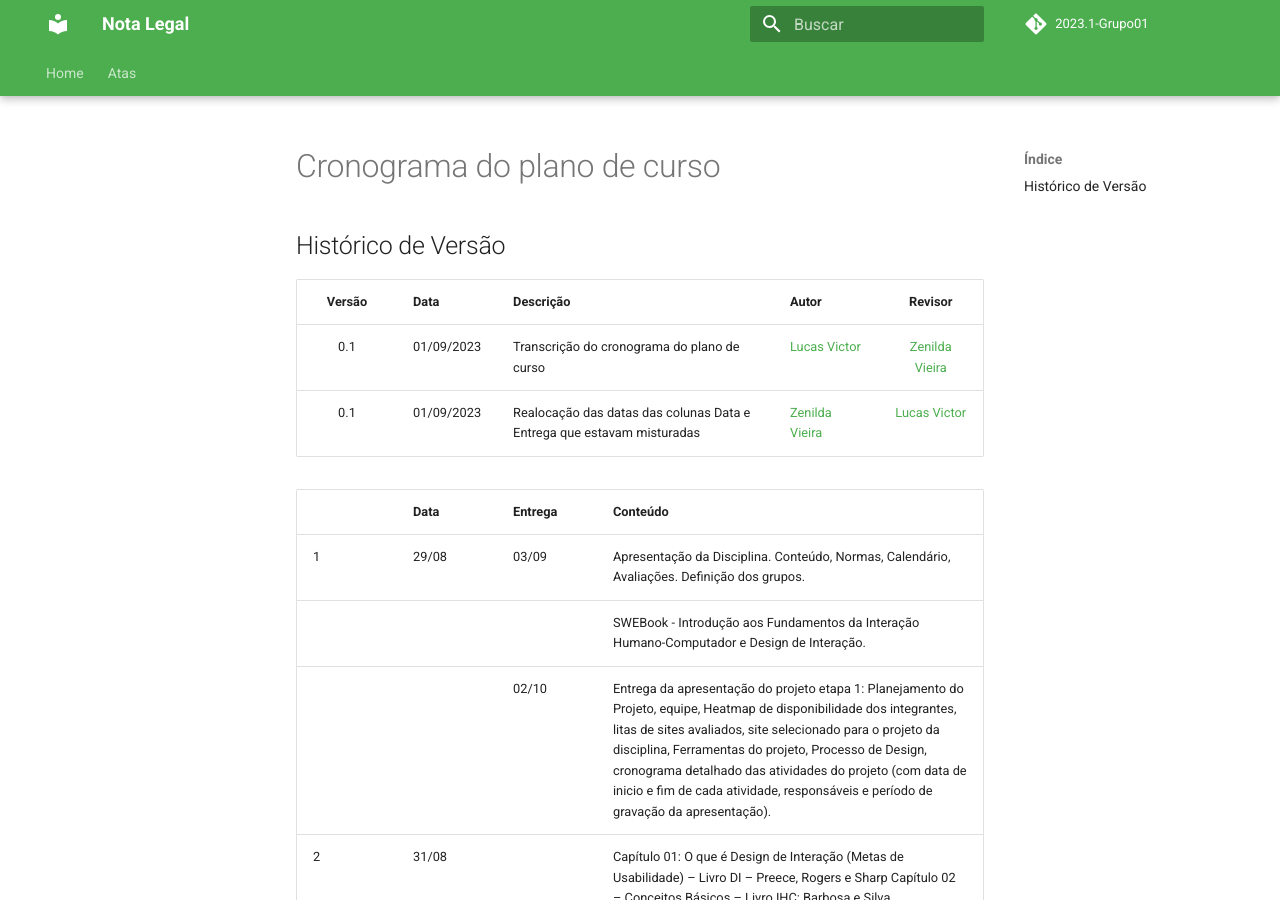
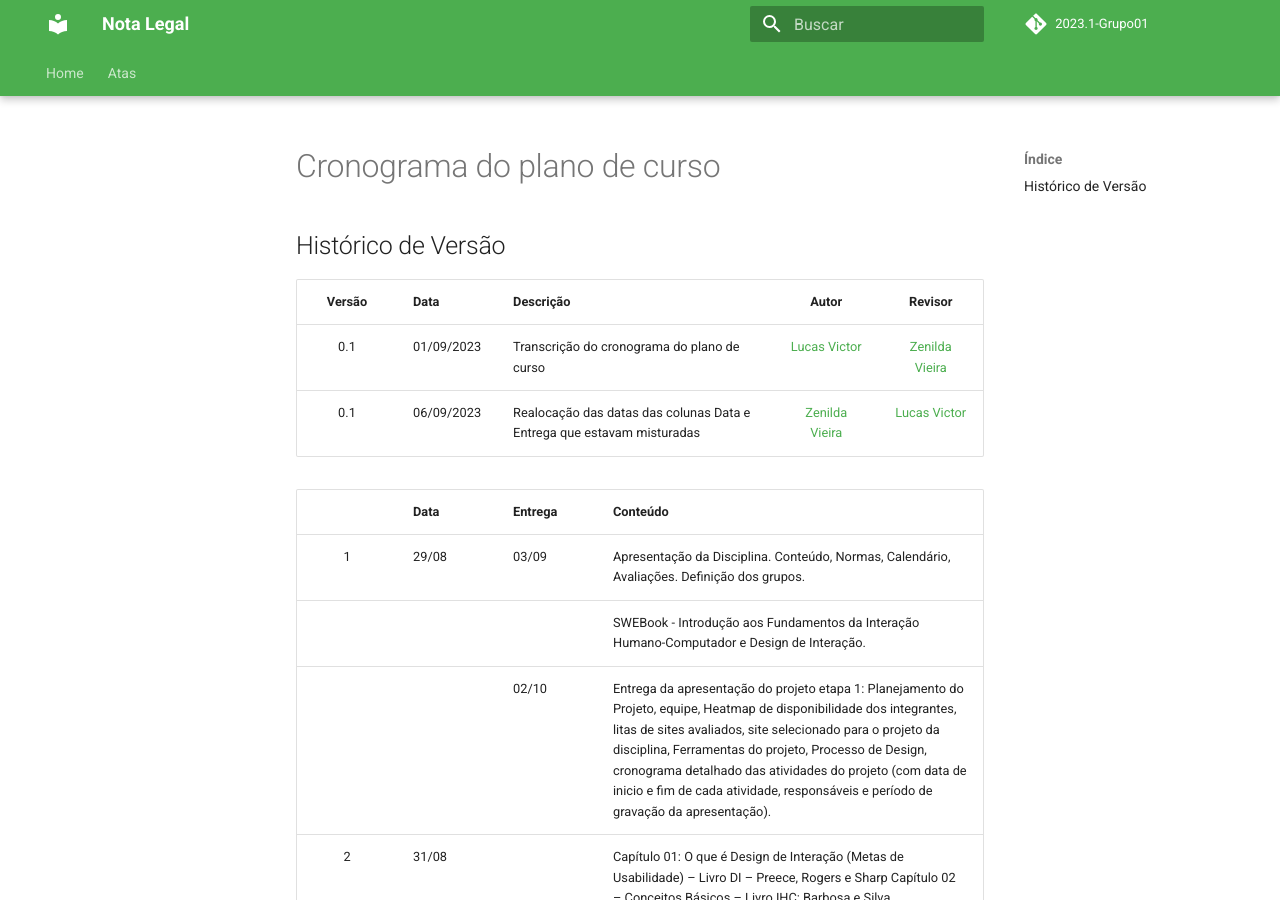
Before and after one commit to Interacao-Humano-Computador/2023.2-NotaLegal, an MkDocs documentation site: the page built from docs/prazos/entregas.md, in a window 1280 px wide and 900 px high. Built offline with MkDocs 1.6.1 and Material for MkDocs 9.7.7, drawn with Linux system fonts in a browser that asks for light colours; comment, search, counter and statistics services are not loaded.

Commit message:
correção da data do histórico de revisão

```diff
--- a/docs/prazos/entregas.md
+++ b/docs/prazos/entregas.md
@@ -3,15 +3,15 @@
 ## Histórico de Versão
 
 |Versão|Data|Descrição|Autor|Revisor|
-|:----:|----|---------|-----|:-------:|
+|:----:|----|---------|:-----:|:-------:|
 |0.1|01/09/2023|Transcrição do cronograma do plano de curso|[Lucas Victor](https://github.com/Lucas13032003)|[Zenilda Vieira](https://github.com/zenildavieira)|
-|0.1|01/09/2023|Realocação das datas das colunas Data e Entrega que estavam misturadas|[Zenilda Vieira](https://github.com/zenildavieira)|[Lucas Victor](https://github.com/Lucas13032003)|
+|0.1|06/09/2023|Realocação das datas das colunas Data e Entrega que estavam misturadas|[Zenilda Vieira](https://github.com/zenildavieira)|[Lucas Victor](https://github.com/Lucas13032003)|
 
 
 
 
 |    | Data  | Entrega | Conteúdo |
-| -- | ----- | ------- | -------- |
+|:--:| ----- | ------- | -------- |
 | 1  | 29/08 | 03/09   | Apresentação da Disciplina. Conteúdo, Normas, Calendário, Avaliações. Definição dos grupos. |
 |    |       |         | SWEBook - Introdução aos Fundamentos da Interação Humano-Computador e Design de Interação. |
 |    |       | 02/10   | Entrega da apresentação do projeto etapa 1: Planejamento do Projeto, equipe, Heatmap de disponibilidade dos integrantes, litas de sites avaliados, site selecionado para o projeto da disciplina, Ferramentas do projeto, Processo de Design, cronograma detalhado das atividades do projeto (com data de inicio e fim de cada atividade, responsáveis e período de gravação da apresentação). |
```
